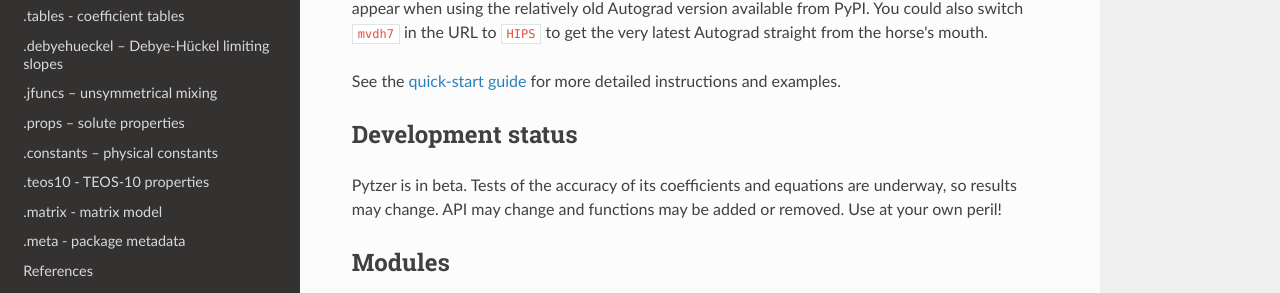
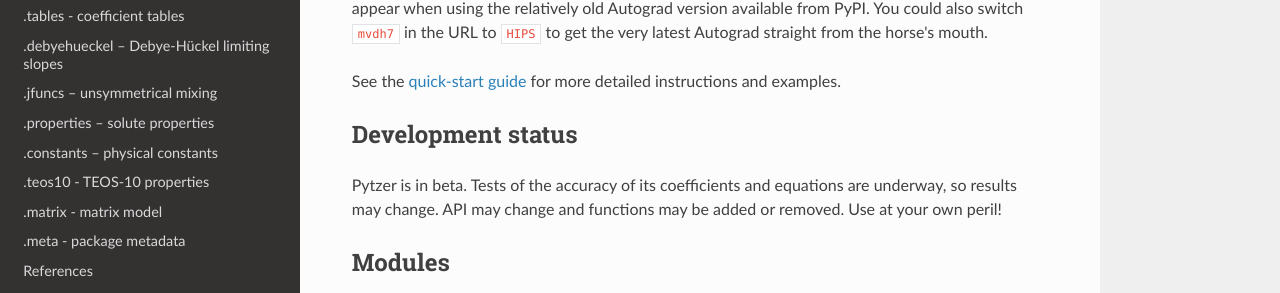
Before and after one commit to mvdh7/pytzer, an MkDocs documentation site: the page built from docs/index.md, in a window 1280 px wide. Shown: the part 505-798 px from the top of the page. Built offline with MkDocs 1.6.1, drawn with Linux system fonts in a browser that asks for light colours; nearby versions of some CDN libraries.

Commit message:
props -> properties

```diff
--- a/mkdocs.yml
+++ b/mkdocs.yml
@@ -19,7 +19,7 @@ nav:
     - .tables - coefficient tables: modules/tables.md
     - .debyehueckel – Debye-Hückel limiting slopes: modules/debyehueckel.md
     - .jfuncs – unsymmetrical mixing: modules/jfuncs.md
-    - .props – solute properties: modules/props.md
+    - .properties – solute properties: modules/properties.md
     - .constants – physical constants: modules/constants.md
     - .teos10 - TEOS-10 properties: modules/teos10.md
     - .matrix - matrix model: modules/matrix.md
```
